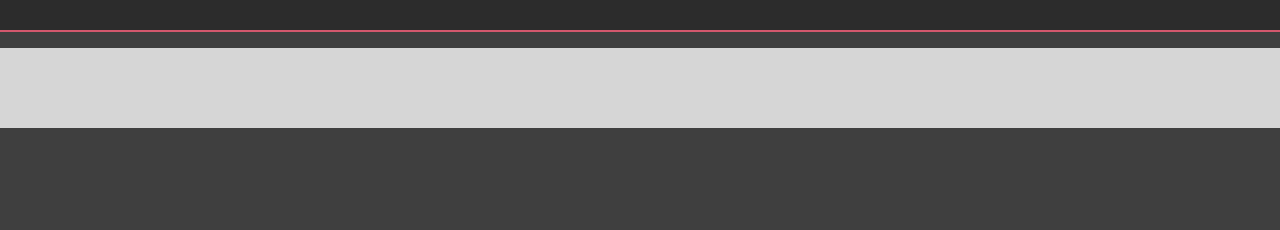
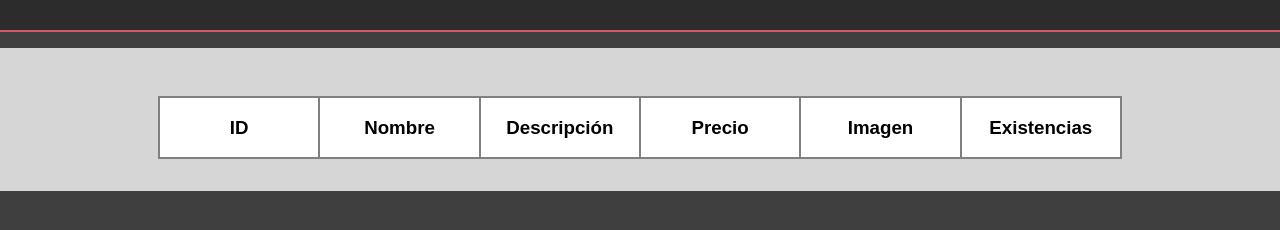
Before and after one commit to Zagusan/NeutronTech-Admin, a plain HTML site: page index.html in a window 1280 px wide. Shown: the part 110-340 px from the top of the page. Drawn offline with Linux system fonts and the light colour scheme.

Commit message:
Volver a poner tabla

```diff
--- a/index.css
+++ b/index.css
@@ -0,0 +1,21 @@
+.inv-grid
+{
+    display: grid;
+    width: 75%;
+    max-width: 1000px;
+    background-color: #808080;
+    grid-template-columns: repeat(6, 1fr);
+    grid-column-gap: 2px;
+    grid-row-gap: 2px;
+    border: 2px #808080 solid;
+}
+
+.inv-grid div
+{
+    background-color: white;
+}
+
+.inv-grid div h3
+{
+    text-align: center;
+}
--- a/index.html
+++ b/index.html
@@ -28,7 +28,14 @@
     </header>
     <main>
         <section class="sección">
-
+                <div class="inv-grid">
+                <div><h3>ID</h3></div>
+                <div><h3>Nombre</h3></div>
+                <div><h3>Descripción</h3></div>
+                <div><h3>Precio</h3></div>
+                <div><h3>Imagen</h3></div>
+                <div><h3>Existencias</h3></div>
+            </div>
         </section>
     </main>
 </body>
```
